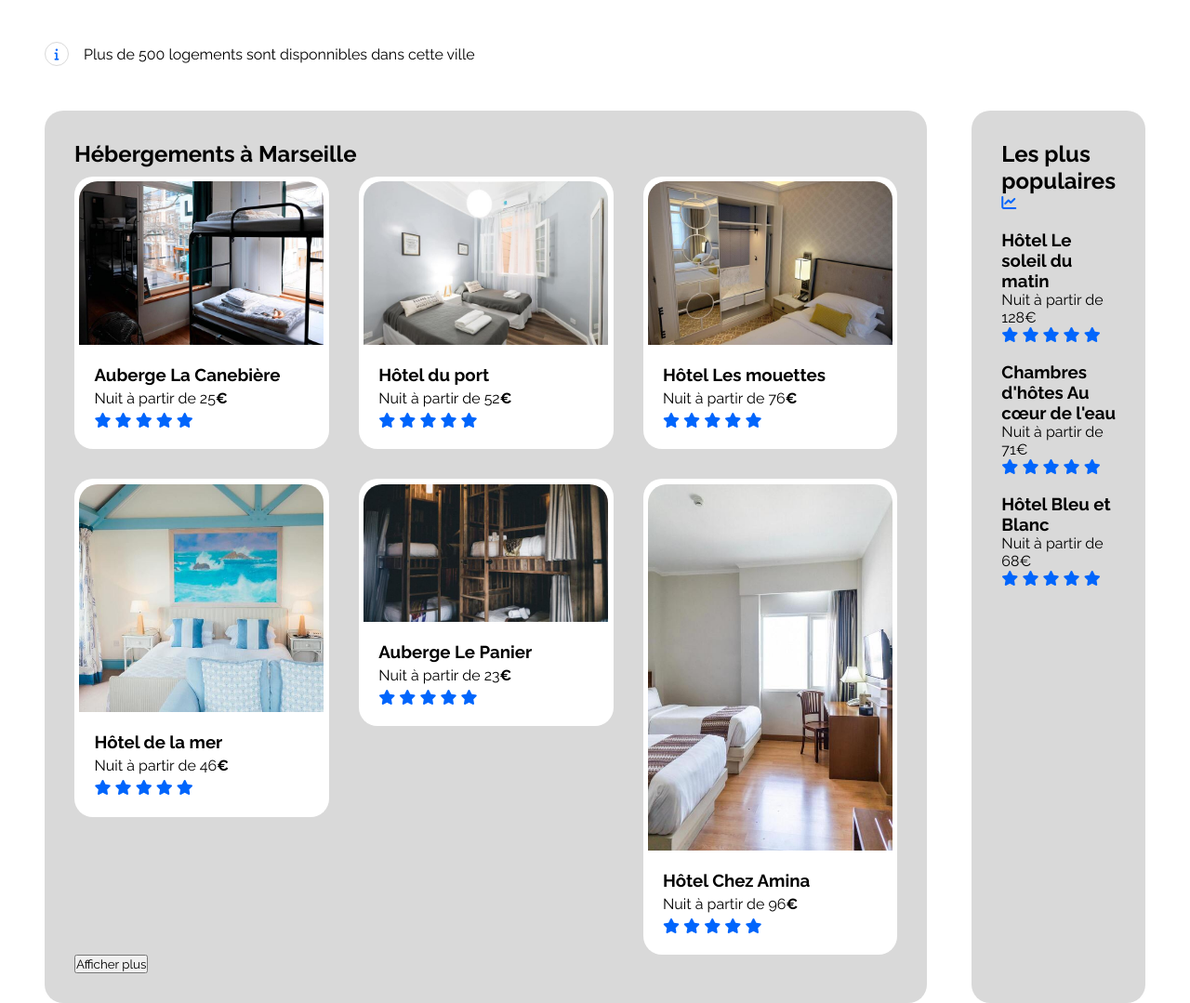
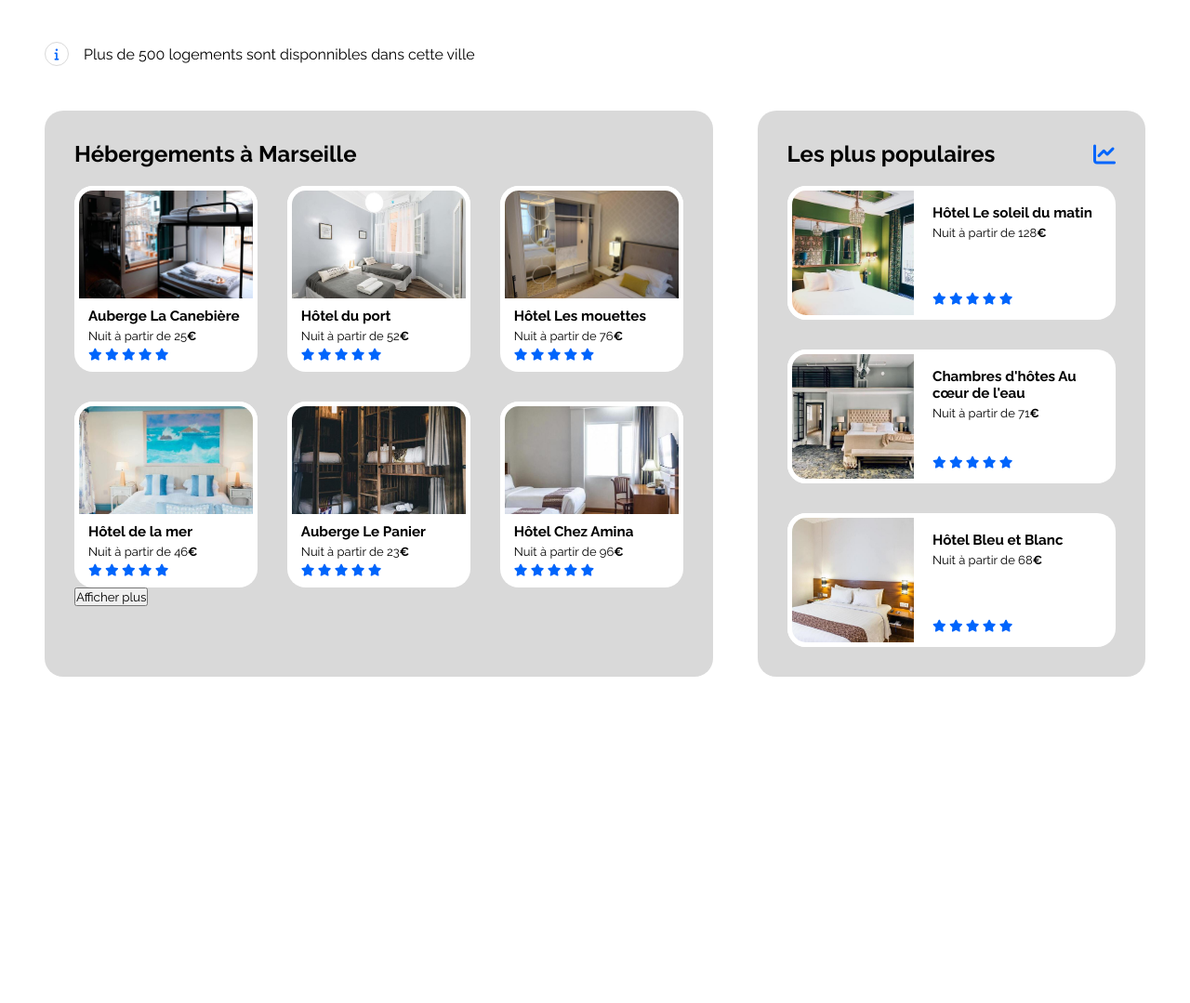
Before and after one commit to 01-Remy/Projet2, a plain HTML site: page web/pages/index.html in a window 1280 px wide. Shown: the part 422-1501 px from the top of the page at 93% size. After the commit the page ends 1198 px from the top, so only its background shows below. Drawn offline with Linux system fonts and the light colour scheme.

Commit message:
Section 1 version desktop

```diff
--- a/web/css/style.css
+++ b/web/css/style.css
@@ -97,7 +97,6 @@ input {
 
 /*
 //////////
-NAV
 SEARCH & FILTRES
 //////////
 */
@@ -187,19 +186,13 @@ Section liste des hebergements dispo
 
 */
 
-/* grille 3 colonnes
-1 carte par colone :
-  - img
-  - nom
-  - prix
-  - note
-
-  2 lignes, 6 cartes
-*/
-
 section {
   margin-block: 3em;
   gap: 3em;
+}
+
+section .list-annonce:nth-child(1) {
+  width: 80%;
 }
 
 section .list-annonce {
@@ -212,28 +205,66 @@ section .list-annonce {
   display: grid;
   grid: auto / 1fr 1fr 1fr;
   gap: 2em;
-}
-
-.card-annonce img {
-  width: 100%;
-  height: 58%;
-  border-top-left-radius: 20px;
-  border-top-right-radius: 20px;
+  padding-top: 10px;
 }
 
 .card-annonce {
   display: flex;
   flex-direction: column;
-  padding: 2%;
   background-color: #fff;
   border-radius: 20px;
-  height: max-content;
+  height: 200px;
+}
+
+.card-annonce img {
+  width: 100%;
+  height: 63%;
+  border-radius: 20px 20px 0 0;
+  border: 5px solid white;
+  object-fit: cover;
 }
 
 .card-annonce .descri {
-  padding: 1em;
+  padding-left: 15px;
+  font-size: small;
 }
 
 .card-annonce .descri > * {
   padding-top: 5px;
 }
+
+/* Populaire */
+
+.populaire .titre {
+  width: 100%;
+  align-items: center;
+}
+
+.populaire .titre i {
+  margin-left: auto;
+}
+
+.populaire .grille-annonce {
+  grid: auto / 1fr;
+}
+
+.list-annonce.populaire .card-annonce {
+  flex-direction: row;
+  height: 144px;
+}
+.list-annonce.populaire .card-annonce img {
+  height: 100%;
+  width: 40%;
+  border-radius: 20px 0 0 20px;
+}
+
+.list-annonce.populaire .card-annonce .descri {
+  display: flex;
+  flex-direction: column;
+  padding: 15px;
+  max-width: 60%;
+}
+
+.list-annonce.populaire .card-annonce .descri ul {
+  margin-top: auto;
+}
--- a/web/pages/index.html
+++ b/web/pages/index.html
@@ -160,17 +160,18 @@
                 </div>
                 <button>Afficher plus</button>
             </div>
-            <div class="list-annonce">
-                <div>
-                    <h2>Les plus populaires</h2>
-                    <span><i class="fa-solid fa-chart-line"></i></span>
+            <div class="list-annonce populaire">
+                <div class="flex">
+                    <h2 class="flex titre">Les plus populaires <i class="fa-solid fa-chart-line"></i></h2>
                 </div>
-                <div>
-                    <div>
-                        <img src="" alt="">
-                        <div>
+                <div class="grille-annonce">
+
+                    <div class="card-annonce">
+                        <img src="../assets/images/hebergements/4_small/emile-guillemot-Bj_rcSC5XfE-unsplash.jpg"
+                            alt="">
+                        <div class="descri">
                             <h3>Hôtel Le soleil du matin</h3>
-                            <p>Nuit à partir de 128€</p>
+                            <p>Nuit à partir de 128<b>€</b></p>
                             <ul>
                                 <li><i class="fa-solid fa-star"></i></li>
                                 <li><i class="fa-solid fa-star"></i></li>
@@ -180,13 +181,11 @@
                             </ul>
                         </div>
                     </div>
-                </div>
-                <div>
-                    <div>
-                        <img src="" alt="">
-                        <div>
+                    <div class="card-annonce">
+                        <img src="../assets/images/hebergements/4_small/aw-creative-VGs8z60yT2c-unsplash.jpg" alt="">
+                        <div class="descri">
                             <h3>Chambres d'hôtes Au cœur de l'eau</h3>
-                            <p>Nuit à partir de 71€</p>
+                            <p>Nuit à partir de 71<b>€</b></p>
                             <ul>
                                 <li><i class="fa-solid fa-star"></i></li>
                                 <li><i class="fa-solid fa-star"></i></li>
@@ -196,13 +195,12 @@
                             </ul>
                         </div>
                     </div>
-                </div>
-                <div>
-                    <div>
-                        <img src="" alt="">
-                        <div>
+                    <div class="card-annonce">
+                        <img src="../assets/images/hebergements/4_small/febrian-zakaria-sjvU0THccQA-unsplash.jpg"
+                            alt="">
+                        <div class="descri">
                             <h3>Hôtel Bleu et Blanc</h3>
-                            <p>Nuit à partir de 68€</p>
+                            <p>Nuit à partir de 68<b>€</b></p>
                             <ul>
                                 <li><i class="fa-solid fa-star"></i></li>
                                 <li><i class="fa-solid fa-star"></i></li>
@@ -212,7 +210,9 @@
                             </ul>
                         </div>
                     </div>
+
                 </div>
+
             </div>
         </section>
     </main>
```
